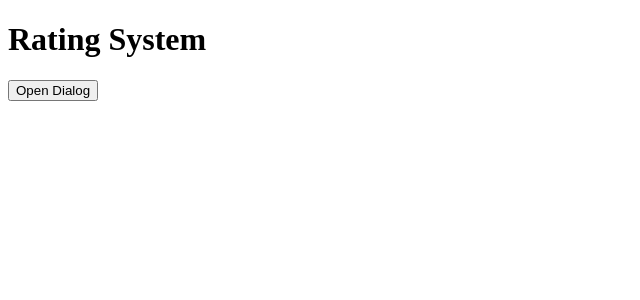
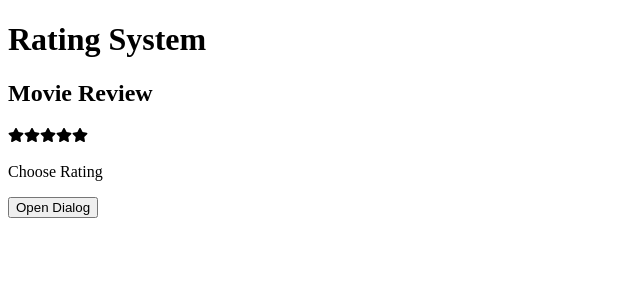
Before and after one commit to ashishsooddev/rating-system, a React (Create React App) app: page / in a window 1280 px wide. Shown: the top 300 px of the page, without its empty margins (0-640 px from the left). Built offline with nearby package versions, Linux system fonts and the light colour scheme.

Commit message:
code issues fixed

```diff
--- a/src/components/StarRating.js
+++ b/src/components/StarRating.js
@@ -6,14 +6,24 @@ function StarRating(props) {
 
   const words = [
     "Very Bad",
-    "poor",
+    "Poor",
     "Okay",
     "Good",
     "Excellent"
   ];
 
   return (
-    <></>
+      <section className="ratingArea">
+      <h2 className="ratingTitle">{props.title}</h2>
+      <div className="starRow">
+        {[1, 2, 3, 4, 5].map((item) => (
+          <Star key={item} ok={item <= count} hit={() => setCount(item)}/>
+        ))}
+      </div>
+      <p className="ratingText">
+        {count === 0 ? "Choose Rating" : words[count - 1]}
+      </p>
+    </section>
   );
 }
 
```
